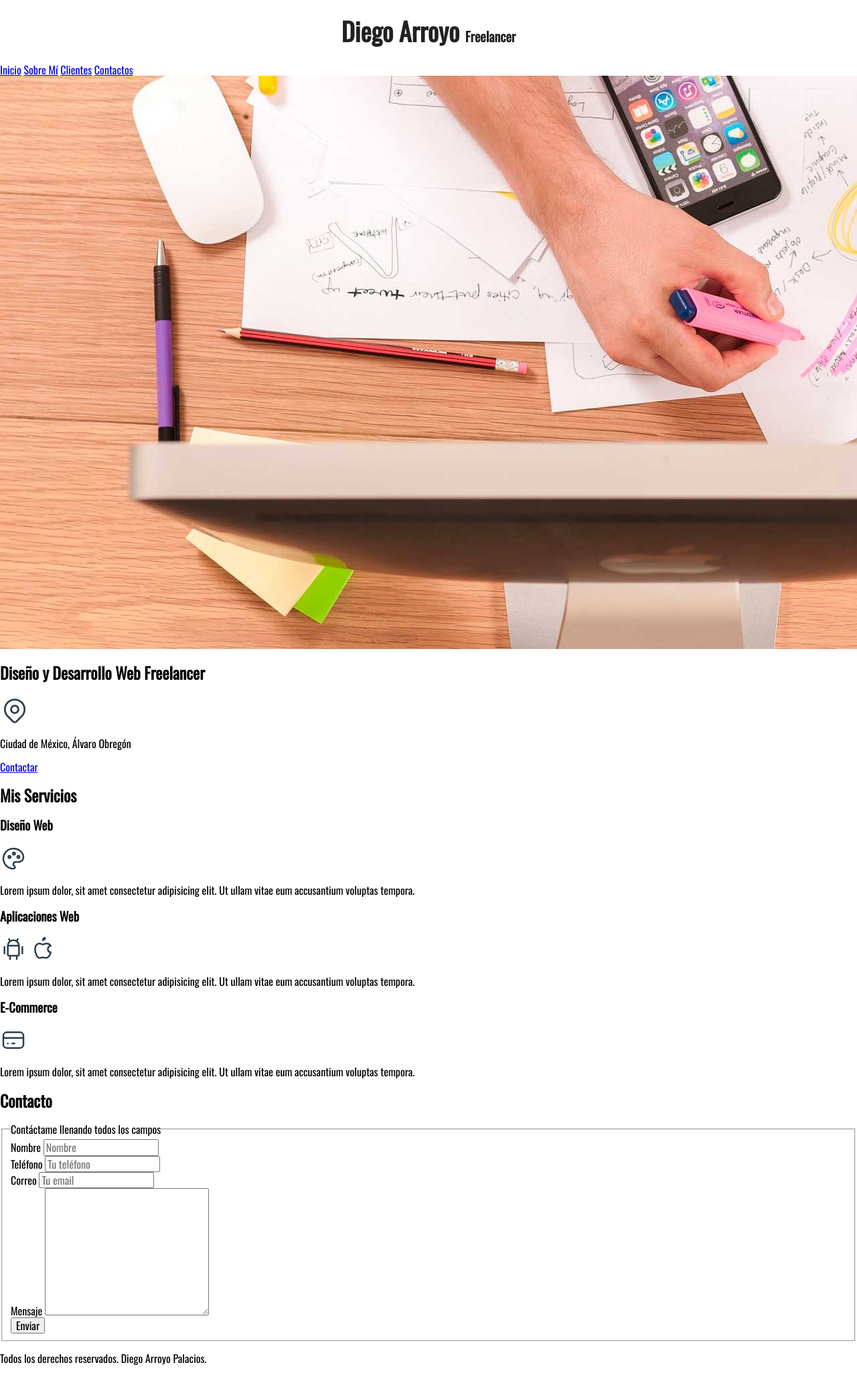
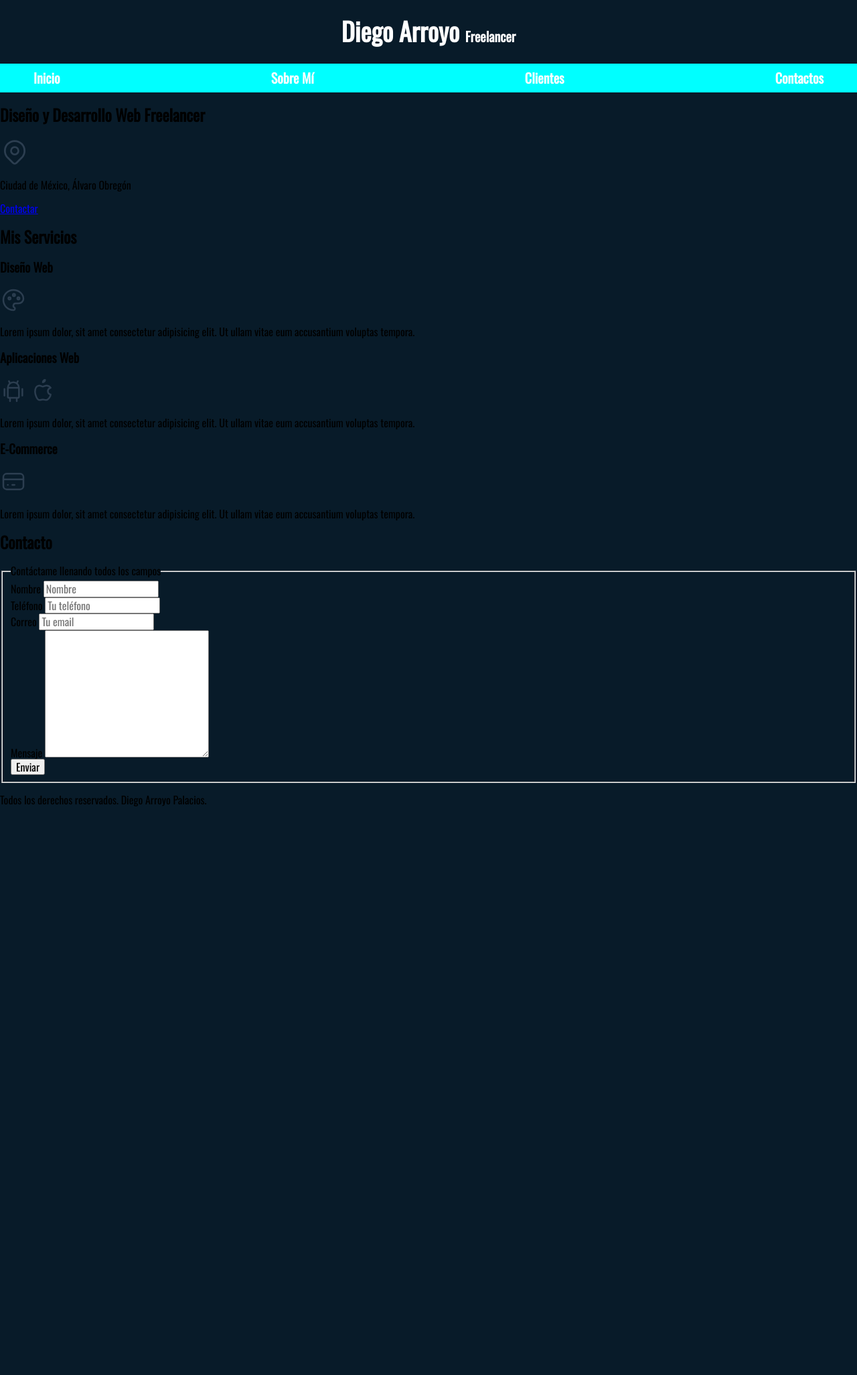
Before and after one commit to DiegoArroyo12/DesarrolloWEB, a PHP site: page / in a window 1280 px wide; the page is wider, and only the part inside the window is pictured. Shown: that part at 67% size. After the commit the page ends 1204 px from the top of that part, so only its background shows below. Run offline with PHP 8.4, Linux system fonts and the light colour scheme.

Commit message:
Terminamos el diseño de la barra de navegación

```diff
--- a/freelancer_inicio/css/style.css
+++ b/freelancer_inicio/css/style.css
@@ -3,17 +3,9 @@
     /* Sección de los colores */
     --blanco: #ffffff;
     --negro: #212121;
-    --seagull-50: #eafeff;
-    --seagull-100: #cbfbff;
-    --seagull-200: #9ef6ff;
-    --seagull-300: #5bebff;
-    --seagull-400: #00d0fa;
-    --seagull-500: #00bae5;
-    --seagull-600: #0093c0;
-    --seagull-700: #03759b;
-    --seagull-800: #0d5e7d;
-    --seagull-900: #104e69;
-    --seagull-950: #033349;
+    --primario: #081b29;
+    --secundario: #00ffff;
+    --gradiente: linear-gradient(45deg, #0ef, #c800ff);
     --gris: #757575;
 
     /* Sección de fuentes */
@@ -27,13 +19,14 @@ html {
 body {
     font-size: 16px; /* 1 rem = 10 px */
     font-family: 'Oswald', sans-serif;
+    background-color: var(--primario);
 }
 
 /* Cuando se aplica a clases se pone un punto */
 .titulo {
     text-align: center;
     font-size: var(--principal);
-    color: var(--negro);
+    color: var(--blanco);
 }
 
 /* Aquí especificamos el span dentro del titulo */
@@ -43,3 +36,40 @@ body {
 
 /* Si no es una clase y se quiere aplicar a una etiqueta general solo se pone el nombre de la etiqueta */
 /* Si se quiere aplicar a un id se usa el # aunque no es muy recomendable aplicar estilos a los id */
+
+.contenedor {
+    width: 120rem;
+    /* margin agregan espacio */
+    /* margin-top: 0;
+    margin-right: auto;
+    margin-bottom: 0;
+    margin-left: auto; */
+    /* margin: 0 auto 0 auto; */
+    margin: 0 auto;
+}
+
+.nav-bg {
+    background-color: var(--secundario);
+}
+
+.navegacion-principal {
+    /* display: flex; nos habilita el justify content */
+    display: flex;
+    flex-direction: row;
+    /* space-between distribuye equitativamente el contenido */
+    justify-content: space-between;
+}
+
+.navegacion-principal a {
+    color: var(--blanco);
+    text-decoration: none;
+    font-size: 2rem;
+    font-weight: bold;
+    padding: 1rem;
+}
+
+/* Hover es una pseudoclase que se activa al estar sobre la etiqueta */
+.navegacion-principal a:hover {
+    background-color: var(--primario);
+    padding: 1rem;
+}
--- a/freelancer_inicio/index.html
+++ b/freelancer_inicio/index.html
@@ -18,14 +18,17 @@
         <h1 class="titulo">Diego Arroyo <span>Freelancer</span></h1>
     </header>
 
-    <nav>
-        <a href="#">Inicio</a>
-        <a href="#">Sobre Mí</a>
-        <a href="#">Clientes</a>
-        <a href="#">Contactos</a>
-    </nav>
+    <div class="nav-bg">
+        <!-- Con un espacio se aplica como otra clase -->
+        <nav class="navegacion-principal contenedor">
+            <a href="#">Inicio</a>
+            <a href="#">Sobre Mí</a>
+            <a href="#">Clientes</a>
+            <a href="#">Contactos</a>
+        </nav>
+    </div>
 
-    <img src="img/hero.jpg">
+    <!-- <img src="img/hero.jpg"> -->
 
     <section> <!-- Cuando es un heading y no es el header debe ir en un section -->
         <h2>Diseño y Desarrollo Web Freelancer</h2>
```
